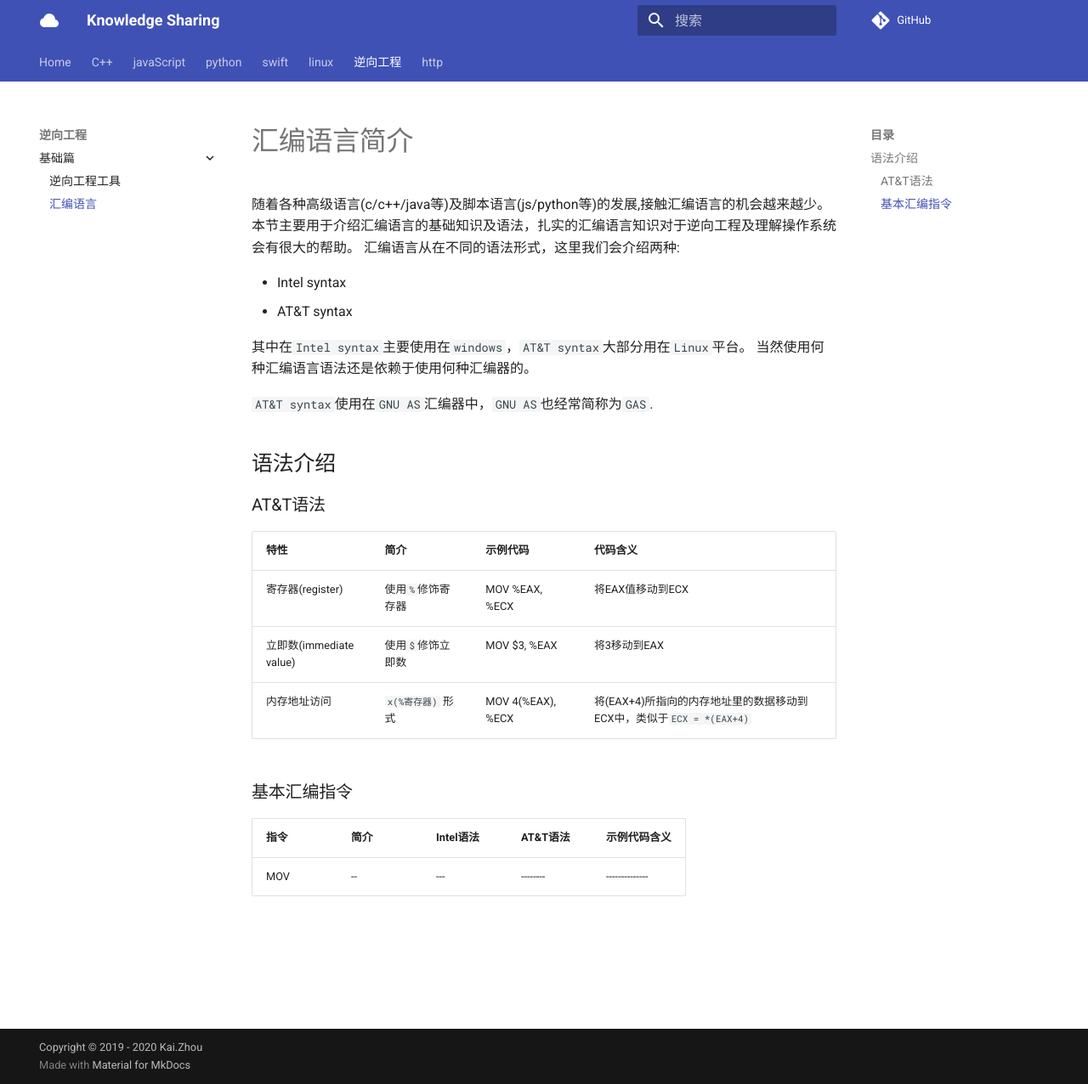
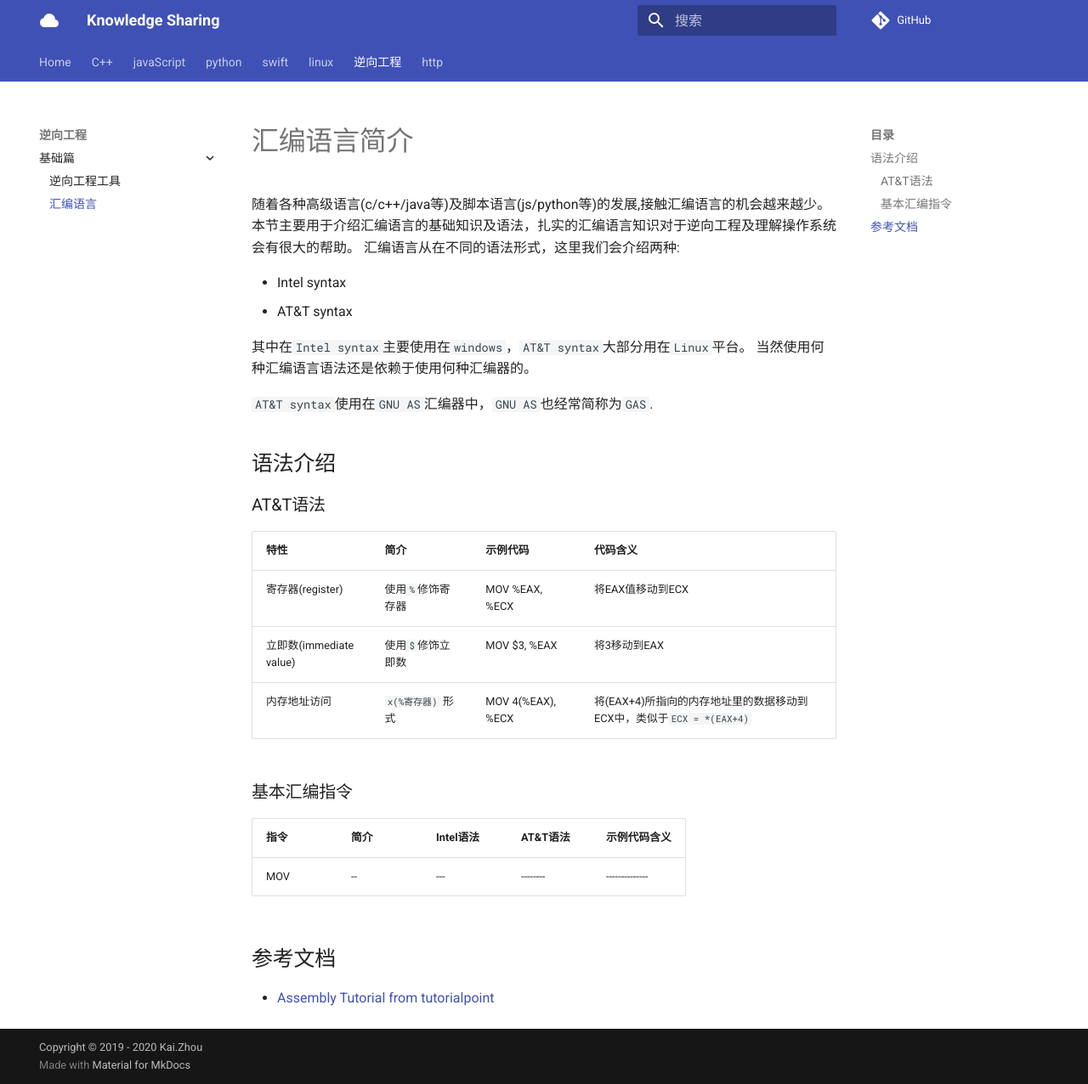
Before and after one commit to zhoukaidev/ks_blog, an MkDocs documentation site: the page built from docs/reverseEngine/assembly.md, in a window 1280 px wide and 1276 px high. Shown: the whole window at 85% size. Built offline with MkDocs 1.6.1 and Material for MkDocs 9.7.7, drawn with Linux system fonts in a browser that asks for light colours; comment, search, counter and statistics services are not loaded.

Commit message:
Update assembly.md

```diff
--- a/docs/reverseEngine/assembly.md
+++ b/docs/reverseEngine/assembly.md
@@ -30,3 +30,7 @@
 | 指令   |  简介    | Intel语法 | AT&T语法  |  示例代码含义 |
 |-------|----------|-----------|-----------|--------------|
 | MOV   |   --     | ---       |   --------|--------------|
+
+## 参考文档
+
+* [Assembly Tutorial from tutorialpoint](https://www.tutorialspoint.com/assembly_programming/assembly_conditions.htm)
```
